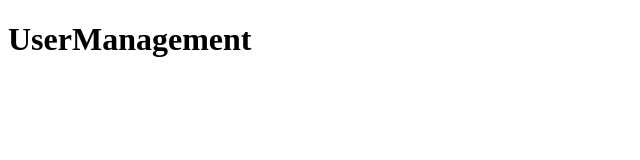
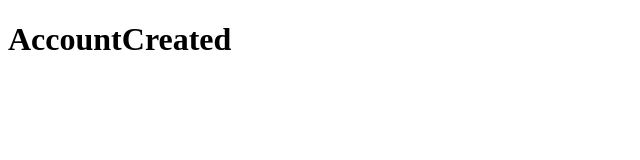
Before and after one commit to newpheeraphat/hello-git, a plain HTML site: page user.html in a window 1280 px wide. Shown: the whole page, without its empty margins (0-640 px from the left). Drawn offline with Linux system fonts and the light colour scheme.

Commit message:
feat: create text

```diff
--- a/user.html
+++ b/user.html
@@ -6,6 +6,6 @@
     <title>Document</title>
   </head>
   <body>
-    <h1>UserManagement</h1>
+    <h1>AccountCreated</h1>
   </body>
 </html>
```
